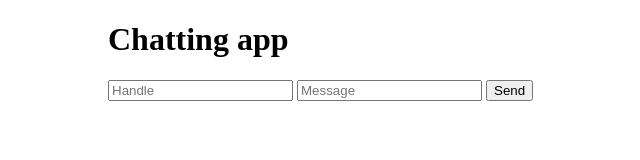
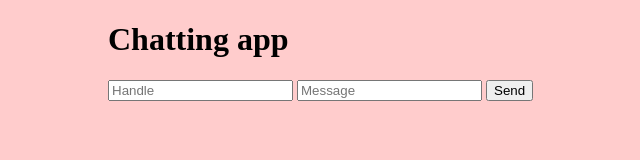
Before and after one commit to DenilNair/websocket_chat, a website: page public/index.html in a window 1280 px wide. Shown: the whole page, without its empty margins (132-772 px from the left). Drawn offline with nearby package versions, Linux system fonts and the light colour scheme; no server answers.

Commit message:
Update styles.css

```diff
--- a/public/styles.css
+++ b/public/styles.css
@@ -5,6 +5,7 @@ body {
   margin: 0 auto;
   max-width: 800px;
   padding: 0 20px;
+	 background-color: #ffcccc;
 }
 .container {
   border: 2px solid #dedede;
```
